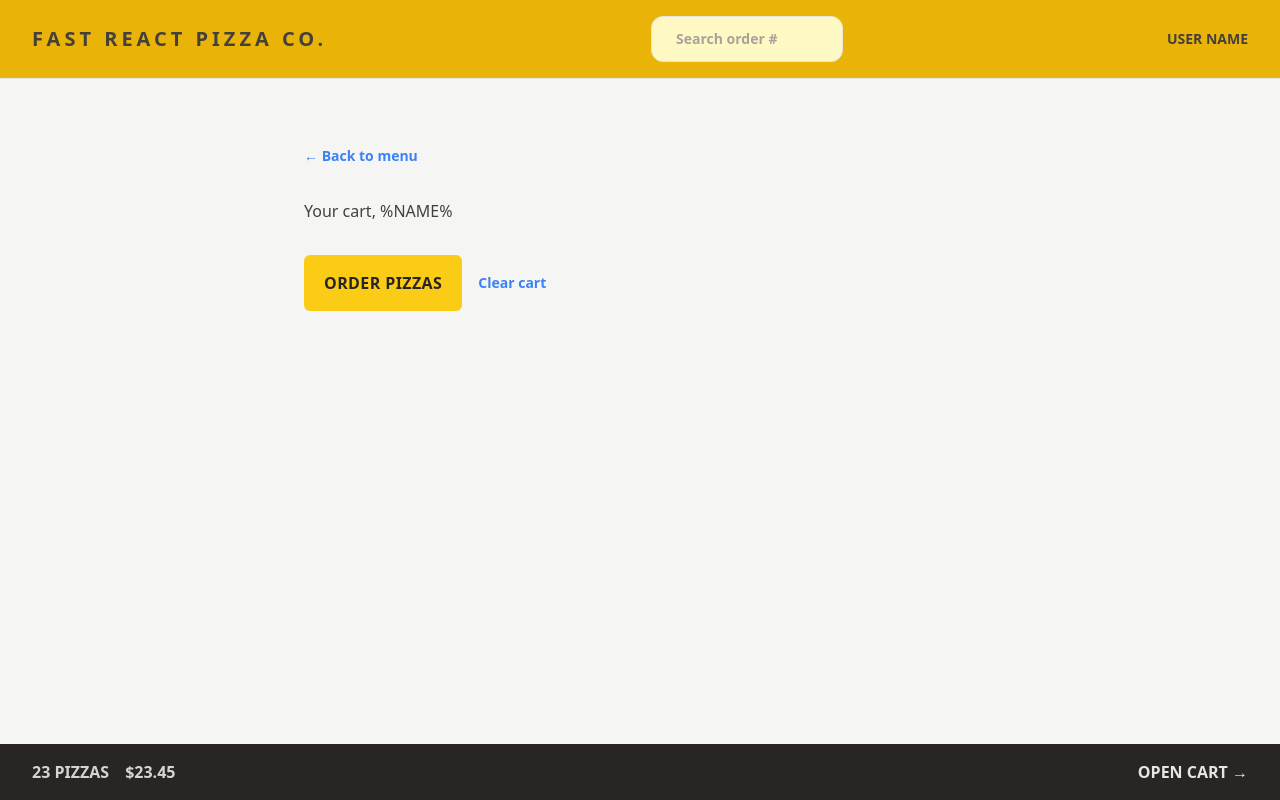
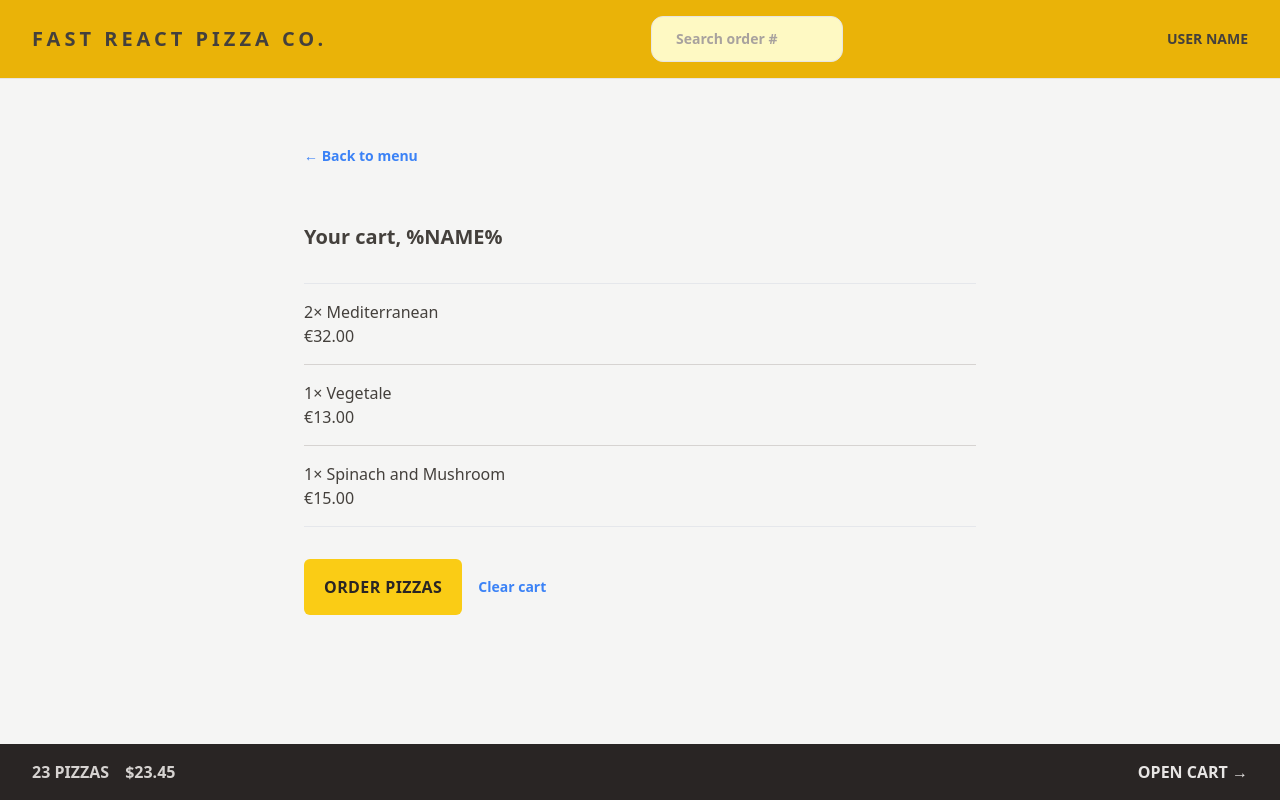
Before and after one commit to XavierEnriquez/fast-react-pizza, a React (Vite) app: page /cart in a window 1280 px wide. Built offline with nearby package versions, Linux system fonts and the light colour scheme.

Commit message:
Update Cart.jsx

```diff
--- a/src/features/cart/Cart.jsx
+++ b/src/features/cart/Cart.jsx
@@ -1,4 +1,5 @@
 import Button from "../../ui/Button";
+import CartItem from "./CartItem";
 
 const fakeCart = [
   {
@@ -35,7 +36,13 @@ function Cart() {
         </Button>
       </div>
 
-      <h2>Your cart, %NAME%</h2>
+      <h2 className="mt-6 text-xl font-semibold">Your cart, %NAME%</h2>
+
+      <ul className="divide-y divide-stone-300 border-y">
+        {cart.map((item) => (
+          <CartItem item={item} key={item.pizzaId} />
+        ))}
+      </ul>
 
       <div className="flex flex-row items-center gap-4">
         <Button type="link" to="/order/new" className="primary">
```
